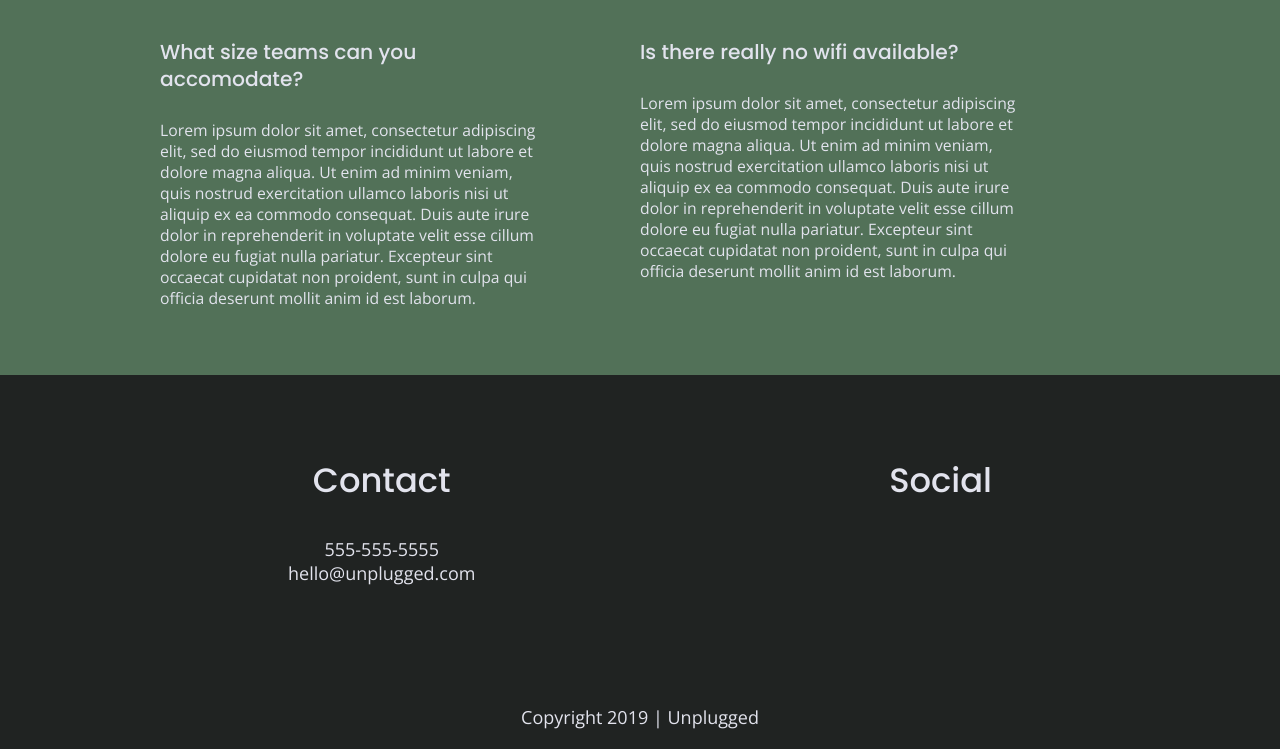
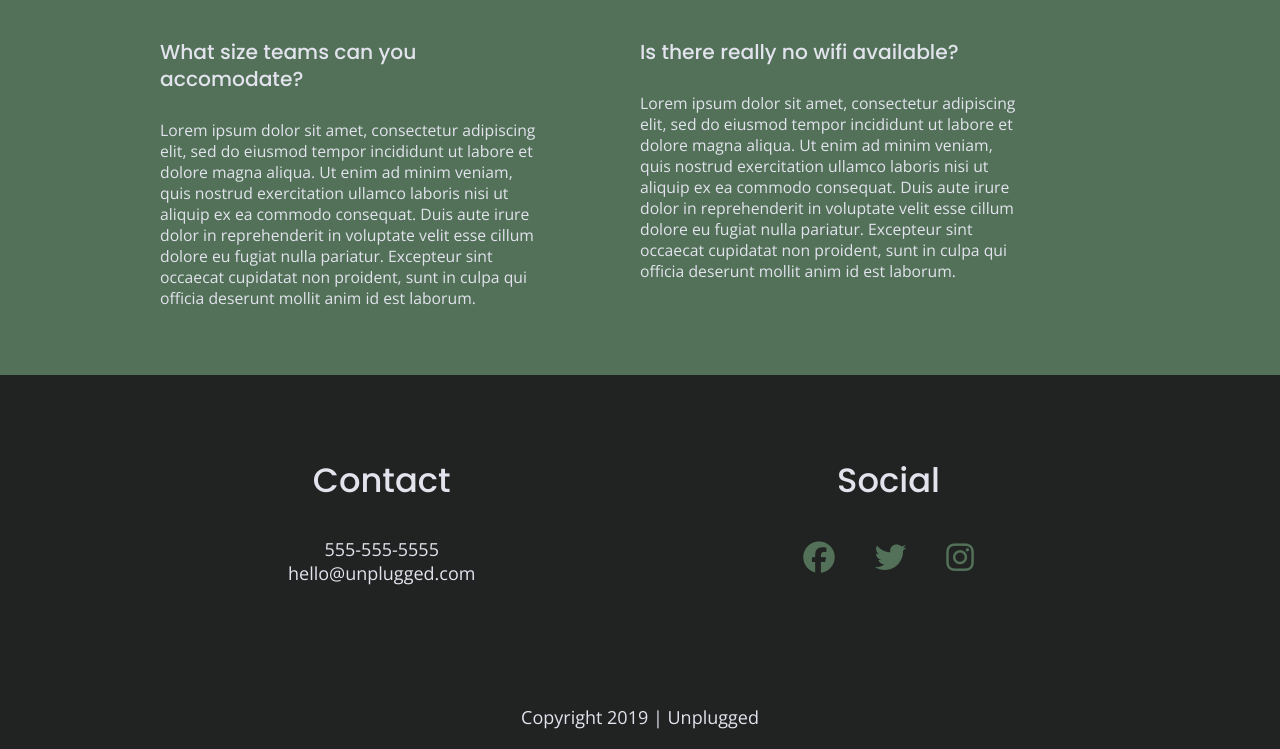
Before and after one commit to EvvyK/front-end-example, a website: page faq/index.html in a window 1280 px wide. Shown: the part 628-1377 px from the top of the page. Drawn offline with nearby package versions, Linux system fonts and the light colour scheme.

Commit message:
add social icons footer

```diff
--- a/css/main.css
+++ b/css/main.css
@@ -191,10 +191,31 @@ footer p {
 footer .contact {
   margin-bottom: 50px;
 }
-footer .social-icons {
+footer .social {
+  width: 207px;
+  justify-content: space-between;
+}
+footer .social i {
   display: flex;
-  justify-content: space-around;
-  justify-content: center;
+  color: #527158;
+  font-size: 2em;
+  flex-flow: row wrap;
+  padding: 5px 20px;
+}
+footer .social a:link {
+  text-decoration: none;
+}
+footer .social a:visited {
+  text-decoration: none;
+  color:#527158;
+}
+footer .social a:hover {
+  text-decoration: none;
+  color:#2a423a;
+}
+footer .social a:active {
+  text-decoration: none;
+  color:#527158;
 }
 footer .social p {
   display: flex;
--- a/faq/index.html
+++ b/faq/index.html
@@ -14,8 +14,7 @@
 
   <link rel="manifest" href="site.webmanifest">
   <link rel="apple-touch-icon" href="icon.png">
-  <!-- Place favicon.ico in the root directory -->
-
+  <script src="https://kit.fontawesome.com/d23a3e804c.js" crossorigin="anonymous"></script>
   <link rel="stylesheet" href="../css/normalize.css">
   <link rel="stylesheet" href="../css/main.css">
   <link rel="preconnect" href="https://fonts.googleapis.com">
@@ -74,9 +73,11 @@
         <div class="social">
           <h3>Social</h3>
           <div class="social-icons">
-            <p><a href="https://www.facebook.com/example" target="_blank"></a></p>
-            <p><a href="https://www.twitter.com/example" target="_blank"></a></p>
-            <p><a href="https://www.instagram.com/example" target="_blank"></a></p>
+            <p>
+              <a href="https://www.facebook.com/example" target="_blank"> <i class="fa-brands fa-facebook"></i></a>
+              <a href="https://www.twitter.com/example" target="_blank"> <i class="fa-brands fa-twitter"></i></a>
+              <a href="https://www.instagram.com/example" target="_blank"> <i class="fa-brands fa-instagram"></i></a>
+            </p>
           </div>
         </div>
       </div>
```
Also changed, not shown: about/index.html (+6 -5 lines), index.html (+6 -4 lines).
